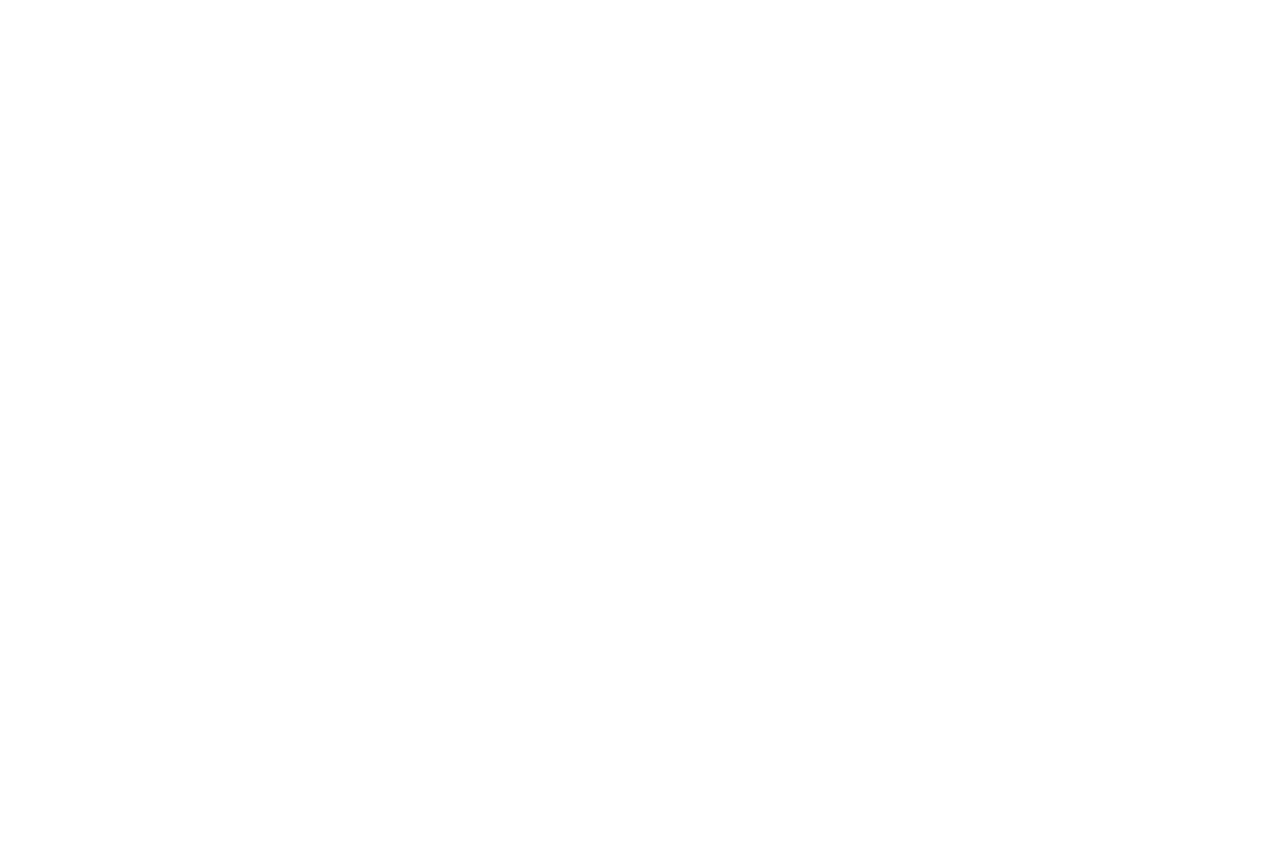
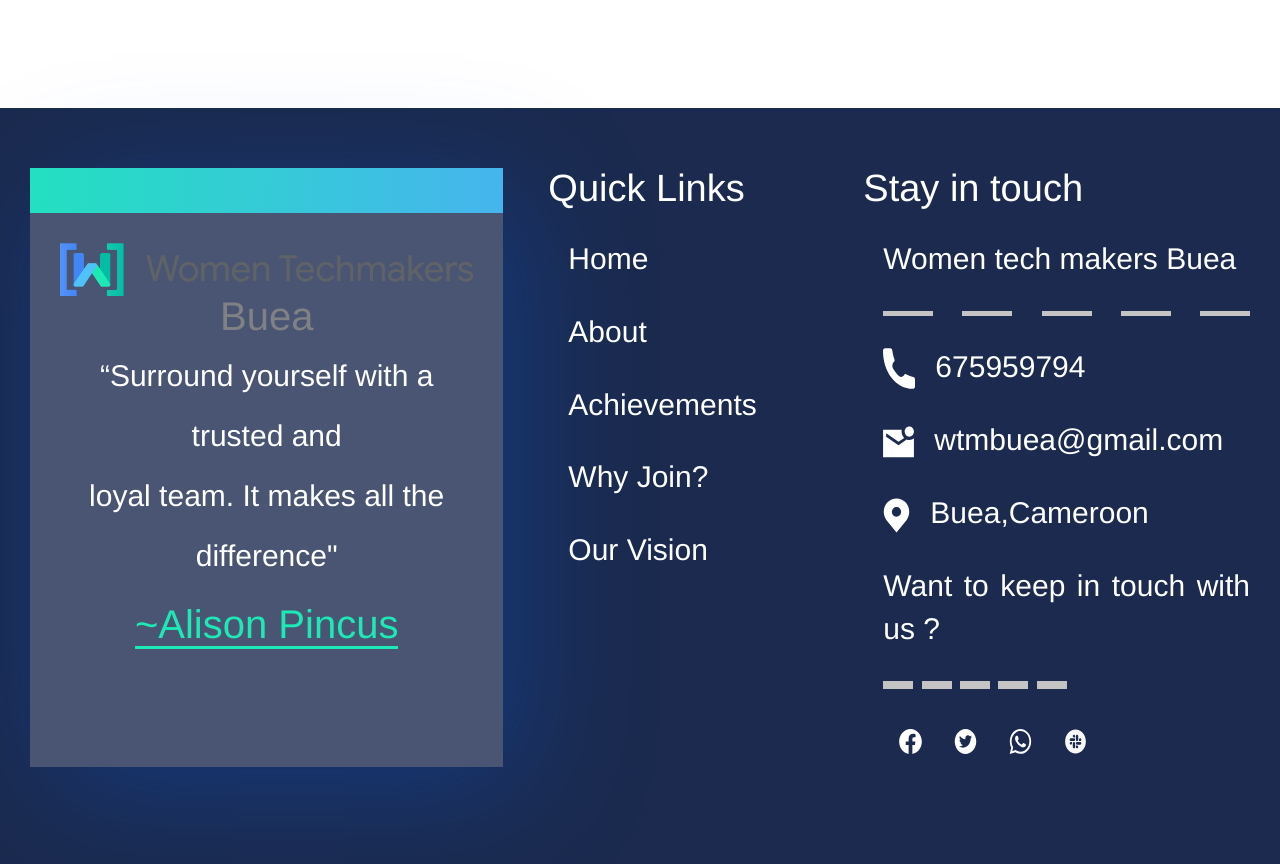
Before and after one commit to wtm-buea/WTM-official-website, a React (Create React App) app: page / in a window 1280 px wide. Shown: the part 4042-4906 px from the top of the page. Before the commit the page ends 4124 px from the top, so only its background shows below. Built offline with nearby package versions, Linux system fonts and the light colour scheme.

Commit message:
made the footer component responsive

```diff
--- a/src/components/LandingPage/ComponentFive/ComponentFive.jsx
+++ b/src/components/LandingPage/ComponentFive/ComponentFive.jsx
@@ -69,12 +69,12 @@
               style={{ marginTop: "-38px" }}
             ></span>
           </div>
-          <div className="row mt-5">
+          <div className="row mt-5 analytics-details">
             {dataSet.map((data) => {
               return (
                 <div
                   key={data.id}
-                  className="bg-white ml-4 mb-3 pb-5 col-sm-3 col-7 d-flex flex-column align-items-lg-center   col-md-3 mr-3 pt-5"
+                  className="bg-white ml-4 mb-3 pb-5 col-sm-12 d-flex flex-column align-items-lg-center col-md-3 mr-3 pt-5"
                   style={{
                     borderRadius: 10,
                     boxShadow: "1px 2px 5px rgba(0,0,0,1.25)",
--- a/src/components/LandingPage/ComponentFive/Componentfive.css
+++ b/src/components/LandingPage/ComponentFive/Componentfive.css
@@ -41,6 +41,7 @@
 .main div {
   margin: 0 auto;
   width: 80vw;
+  padding-left: 7rem;
 }
 
 .main .body-details {
@@ -49,6 +50,7 @@
   color: #fff;
   text-align: justify;
   width: 70vw;
+   padding-left: 7rem;
 }
 
 .num {
@@ -78,12 +80,18 @@
 
   .title {
     color: #1b3c34;
-    font-size: 1.4rem;
-    align-items: center;
+    font-size: 2rem;
+    margin-left: 2rem;
+    justify-content: center;
   }
 
   .data-icon {
     width: 3rem;
+    margin-left: 12rem;
+  }
+
+  .num, .title {
+     text-align: center;
   }
 
   p.heading {
@@ -93,6 +101,14 @@
   .main .body-details {
     font-size: 1.5rem;
   }
+
+  .main div, .main .body-details {
+  padding-left: 0;
+}
+
+.analytics-details {
+  padding-left: 10rem;
+}
 
 }
 
--- a/src/components/LandingPage/ComponentTwo/hero/hero.module.css
+++ b/src/components/LandingPage/ComponentTwo/hero/hero.module.css
@@ -13,7 +13,7 @@
 .heroText {
     text-align: center;
     position: absolute;
-    top: 60%;
+    top: 50%;
     left: 50%;
     transform: translate(-50%, -50%);
     color: white;
--- a/src/components/LandingPage/FooterComponent/FooterComponent.css
+++ b/src/components/LandingPage/FooterComponent/FooterComponent.css
@@ -1,15 +1,27 @@
 .wrapper {
   background-color: #1b2a4e;
   min-height: 90vh;
-  width: 100vw;
-  padding-top: 30px;
-  font-size: 30px;
+  padding-top: 3rem;
+  max-width: 100vw;
+}
+
+.quote-box {
+  background-color: #495573;
+  box-shadow: 22px 22px 120px rgba(0, 102, 255, 0.25);
+  min-height: 90%;
 }
 
 .gradient-bar {
-  height: 45px;
+  height: 4.5rem;
   z-index: 999;
   background: linear-gradient(91.05deg, #1ce9b6 -21.27%, #4cadf6 117.52%);
+}
+
+.quote-details {
+  padding-bottom: 1rem;
+  margin-top: 8rem;
+  font-size: 3rem;
+  line-height: 2;
 }
 
 .quote {
@@ -19,49 +31,37 @@
 
 .quote-author {
   color: #1ce9b6;
-  font-size: 1.5rem;
+  font-size: 4rem;
+  border-bottom: 3px #1ce9b6 solid;
 }
 
 .buea {
   color: #7f8185;
-  font-size: 40px;
+  font-size: 4rem;
 }
 
 .quick-links {
   color: white;
   font-weight: 500;
-  font-size: 38px;
+  font-size: 3.8rem;
 }
 
 .list {
   list-style-type: none;
-  padding: 70px 20px 50px 20px;
+  padding: 7rem 2rem 5rem 2rem;
   color: white;
   text-align: justify;
 }
 
-.list h2 {
-  text-align: left;
-}
-
 .list li {
-  margin: 30px 0;
-  font-size: 30px;
+  margin: 3rem 0;
+  font-size: 3rem;
   font-weight: 400;
   text-align: justify;
 }
 
-.list-icon img {
-  /* padding-left: -50rem; */
-}
-
 .list-icon span {
-  margin-left: 20px;
-}
-
-.quote-box {
-  background-color: #495573;
-  box-shadow: 22px 22px 120px rgba(0, 102, 255, 0.25);
+  margin-left: 2rem;
 }
 
 .social-container {
@@ -89,11 +89,54 @@
 }
 
 .dashed-md > span {
-  width: 50px;
-   height: 5px;
+  width: 5rem;
+  height: .5rem;
 }
 
 .dashed-sm > span {
-  width: 30px;
-   height: 8px;
+  width: 3rem;
+   height: .8rem;
 }
+
+@media only screen and (max-width: 992px) {
+  .quick-links {
+  font-weight: 400;
+  font-size: 3rem;
+}
+
+  .list li {
+  font-size: 2rem;
+}
+
+.list {
+  padding: 7rem 2rem 5rem 1rem;
+}
+
+.dashed-md > span {
+  width: 3rem;
+  height: .5rem;
+}
+
+}
+
+@media only screen and (max-width: 768px) {
+.list li {
+  margin: 1rem 0;
+  font-size: 1.8rem;
+}
+
+.quick-links {
+  margin-left: 2rem;
+}
+
+.quote-box img {
+  width: 80% !important;
+}
+
+.list-icon span {
+  margin-left: 1rem;
+}
+
+
+
+}
--- a/src/components/LandingPage/FooterComponent/FooterComponent.jsx
+++ b/src/components/LandingPage/FooterComponent/FooterComponent.jsx
@@ -13,7 +13,7 @@
     return (
         <div className="container-fluid wrapper">
             <div className="row">
-                <div className="col-md-5 p-5">
+                <div className="col-sm-12 col-md-5 p-5">
                     <div className="text-center quote-box">
                         <div className="gradient-bar"></div>
                         <div className="p-5">
@@ -21,27 +21,23 @@
                                 src={women_techmakers}
                                 alt="Women techmakers"
                                 className="img img-fluid"
-                                style={{ width: "100%" }}
                             />
                             <h2 className="buea">Buea</h2>
 
-                            <div
-                                className="pb-5"
-                                style={{ marginTop: 80, fontSize: 30, lineHeight: 2 }}
-                            >
+                            <div className="quote-details">
                                 <span className="quote">
                                     “Surround yourself with a trusted and{" "}
                                 </span>
                                 <span className="quote">loyal team. It makes all the</span>
                                 <span className="quote">difference"</span>
                             </div>
-                            <span className="quote-author" style={{ fontSize: 50 }}>
+                            <span className="quote-author">
                                 ~Alison Pincus
                             </span>
                         </div>
                     </div>
                 </div>
-                <div className="col-md-3 pt-5">
+                <div className="col-sm-5 col-md-3 pt-5">
                     <h2 className="quick-links">Quick Links</h2>
 
                     <ul className="list">
@@ -52,7 +48,7 @@
                         <li className="list-item">Our Vision</li>
                     </ul>
                 </div>
-                <div className="col-md-4 pt-5 p-3">
+                <div className="col-sm-6 col-md-4 pt-5 p-3">
                     <h2 className="quick-links">Stay in touch</h2>
 
                     <ul className="list">
--- a/src/components/LandingPage/LandingPage.jsx
+++ b/src/components/LandingPage/LandingPage.jsx
@@ -16,7 +16,7 @@
             <Comp4 />
             <Comp5 />
             <Comp6 />
-            {/*<Comp7 /> */}
+            <Comp7 />
         </>
     )
 }
```
